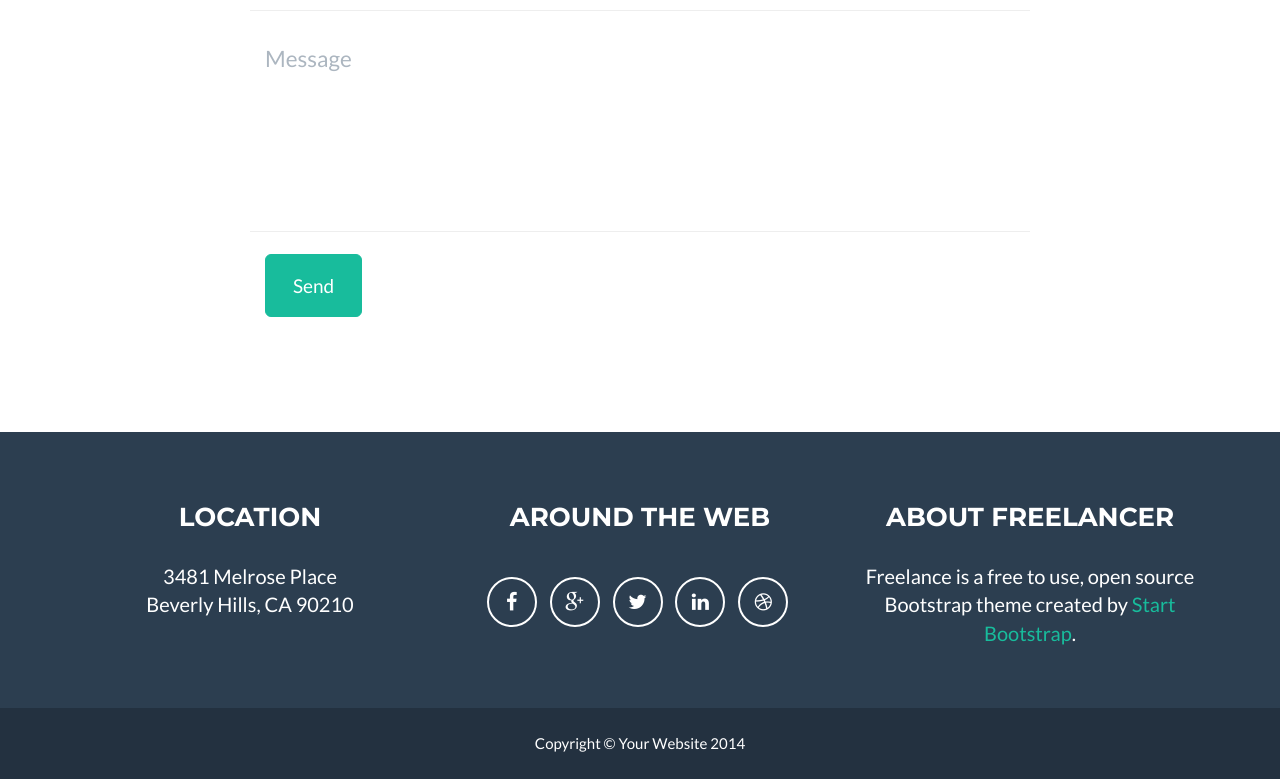
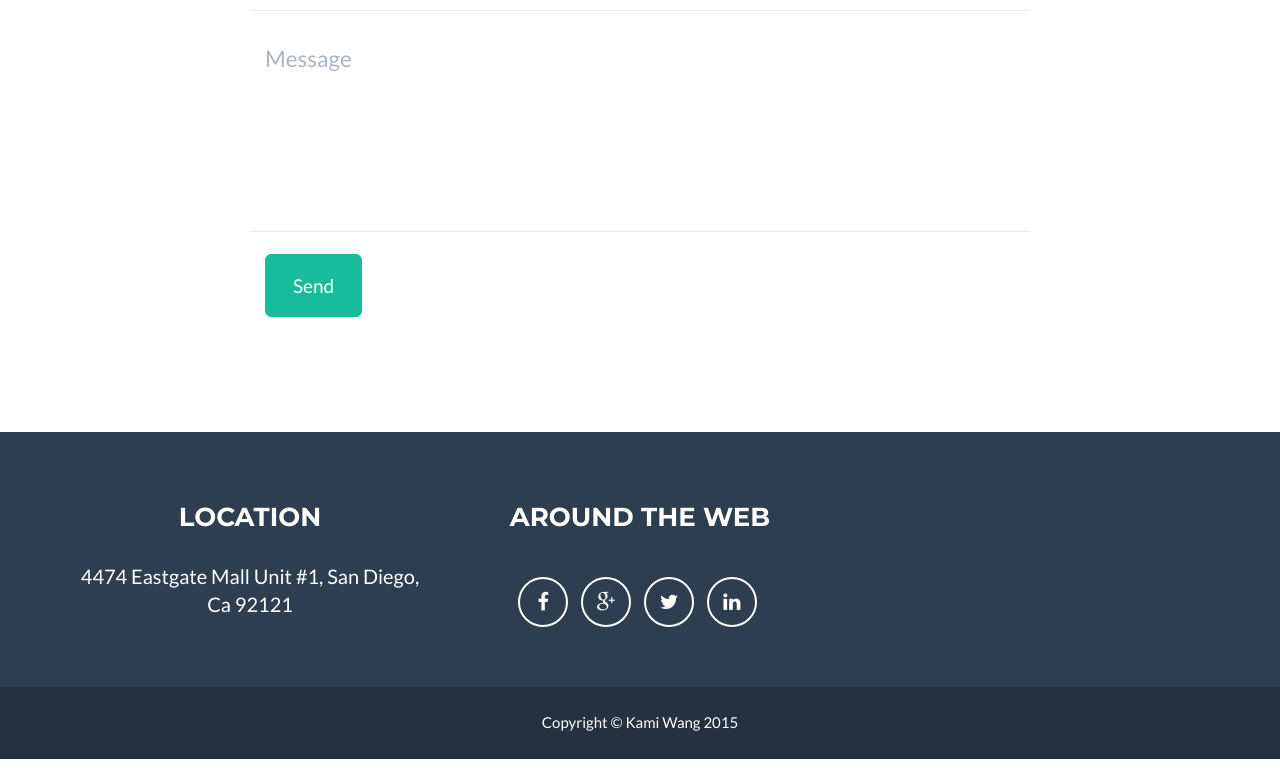
Before and after one commit to klw004/klw004.github.io, a plain HTML site: page index.html in a window 1280 px wide. Shown: the part 2370-3149 px from the top of the page. Drawn offline with nearby package versions, Linux system fonts and the light colour scheme.

Commit message:
footer changes

```diff
--- a/index.html
+++ b/index.html
@@ -246,7 +246,7 @@
                 <div class="row">
                     <div class="footer-col col-md-4">
                         <h3>Location</h3>
-                        <p>3481 Melrose Place<br>Beverly Hills, CA 90210</p>
+                        <p>4474 Eastgate Mall Unit #1, San Diego, Ca 92121</p>
                     </div>
                     <div class="footer-col col-md-4">
                         <h3>Around the Web</h3>
@@ -263,15 +263,15 @@
                             <li>
                                 <a href="#" class="btn-social btn-outline"><i class="fa fa-fw fa-linkedin"></i></a>
                             </li>
-                            <li>
+                            <!-- <li>
                                 <a href="#" class="btn-social btn-outline"><i class="fa fa-fw fa-dribbble"></i></a>
-                            </li>
+                            </li> -->
                         </ul>
-                    </div>
+                    <!-- </div>
                     <div class="footer-col col-md-4">
                         <h3>About Freelancer</h3>
                         <p>Freelance is a free to use, open source Bootstrap theme created by <a href="http://startbootstrap.com">Start Bootstrap</a>.</p>
-                    </div>
+                    </div> -->
                 </div>
             </div>
         </div>
@@ -279,7 +279,7 @@
             <div class="container">
                 <div class="row">
                     <div class="col-lg-12">
-                        Copyright &copy; Your Website 2014
+                        Copyright &copy; Kami Wang 2015
                     </div>
                 </div>
             </div>
```
